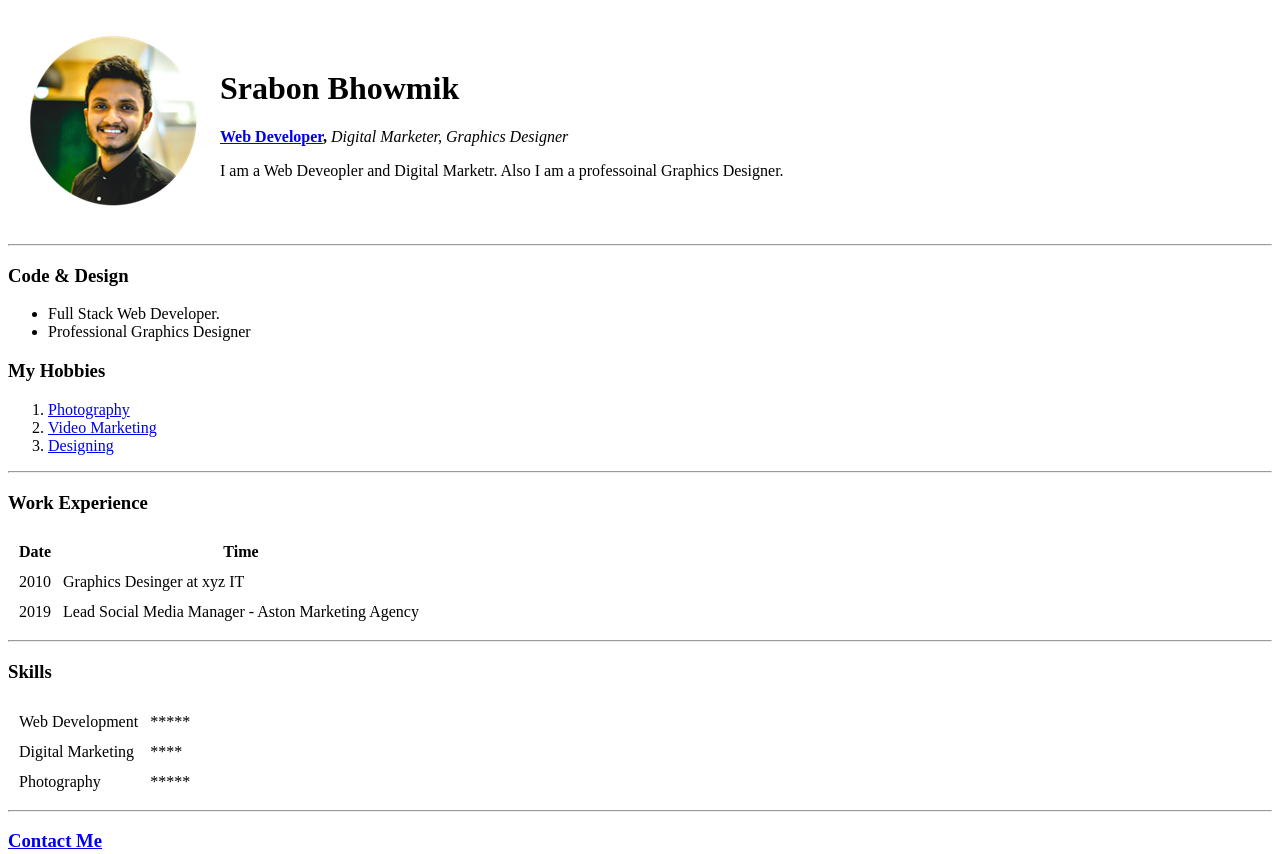
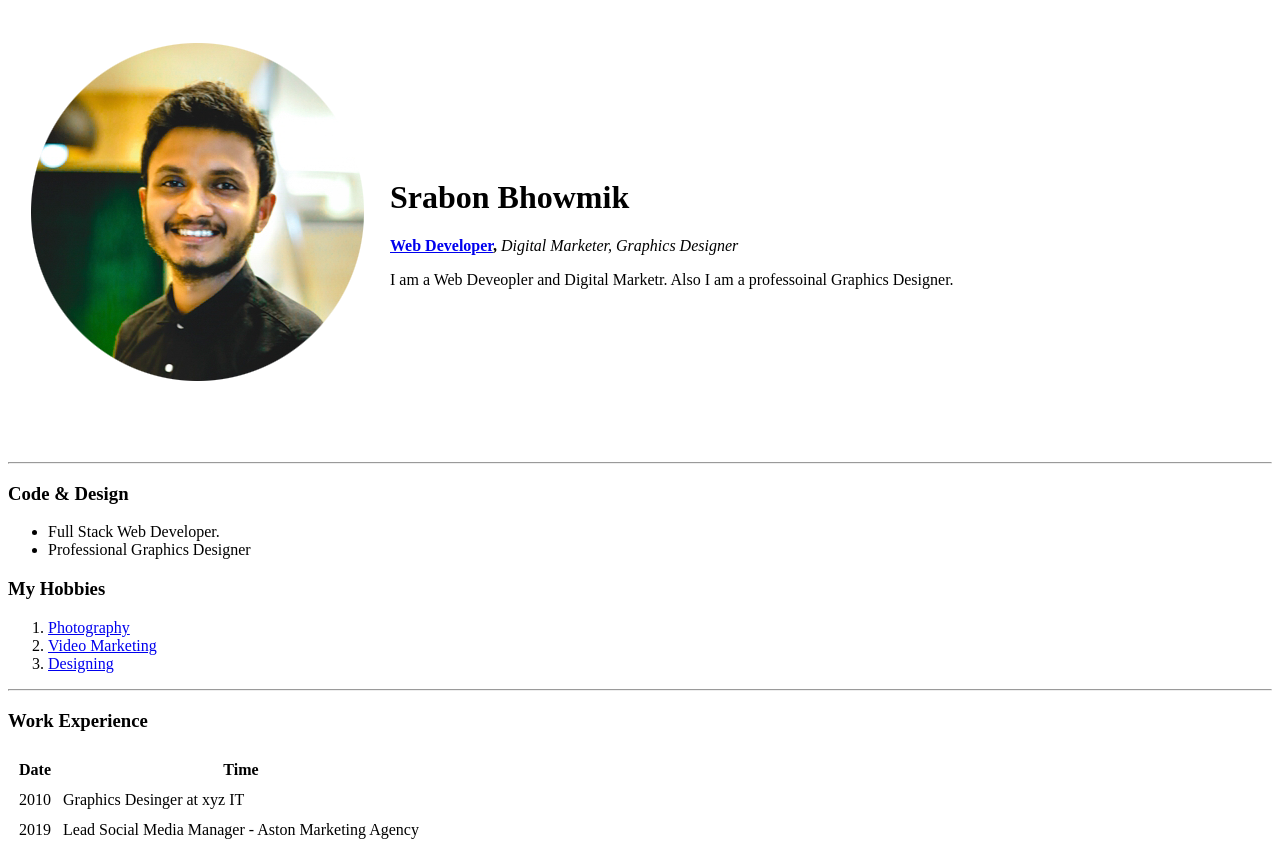
Before and after one commit to SrabonBhowmik7/CVdemo, a plain HTML site: page index.html in a window 1280 px wide. Shown: the top 854 px of the page. Drawn offline with Linux system fonts and the light colour scheme.

Commit message:
Update index.html

```diff
--- a/index.html
+++ b/index.html
@@ -9,7 +9,7 @@
 <body>
   <table cellspacing="20" >
     <tr>
-      <td> <img src="img/srbn1.png" alt="Srabon Smiling ">  </td>
+      <td> <img src="img/srbn.png" alt="Srabon Smiling ">  </td>
       <td>    <h1> Srabon Bhowmik </h1>
         <p> <strong> <a href="https://github.com/SrabonBhowmik7"> Web Developer</a>, </strong> <em> Digital Marketer, Graphics Designer </em></p>
         <p> I am a Web Deveopler and Digital Marketr. Also I am a professoinal Graphics Designer.</p></td>
```
